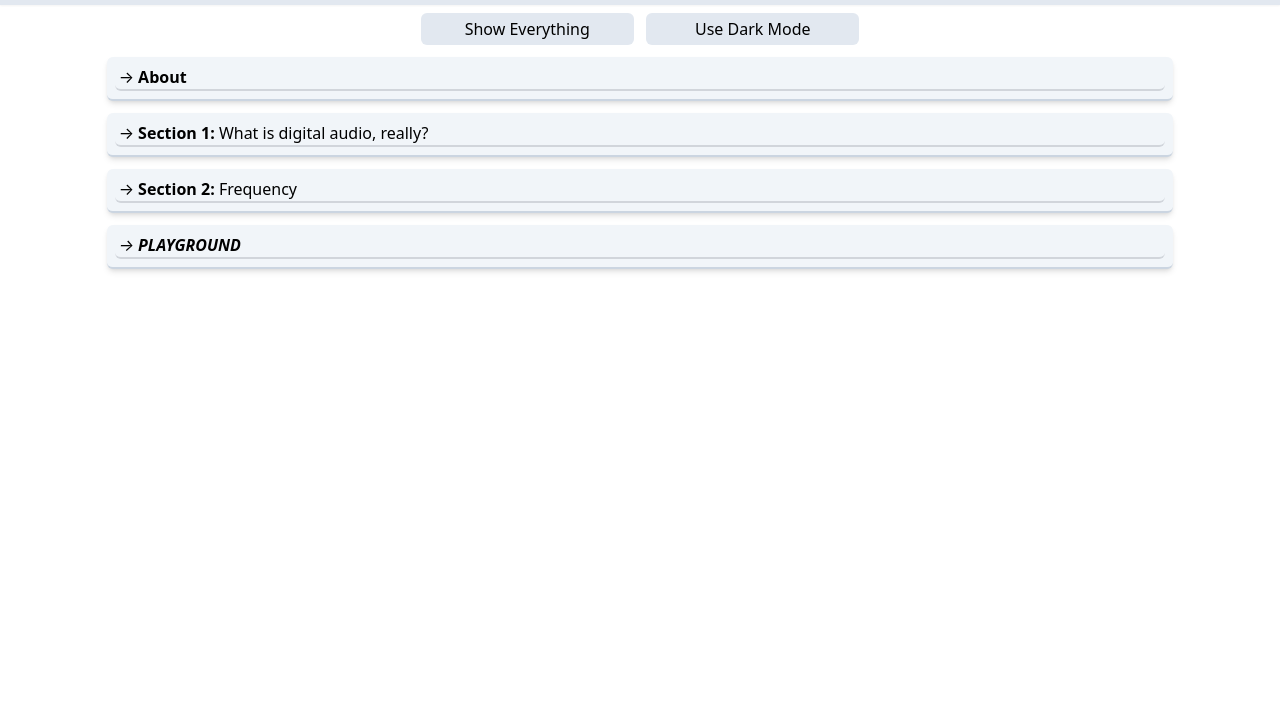
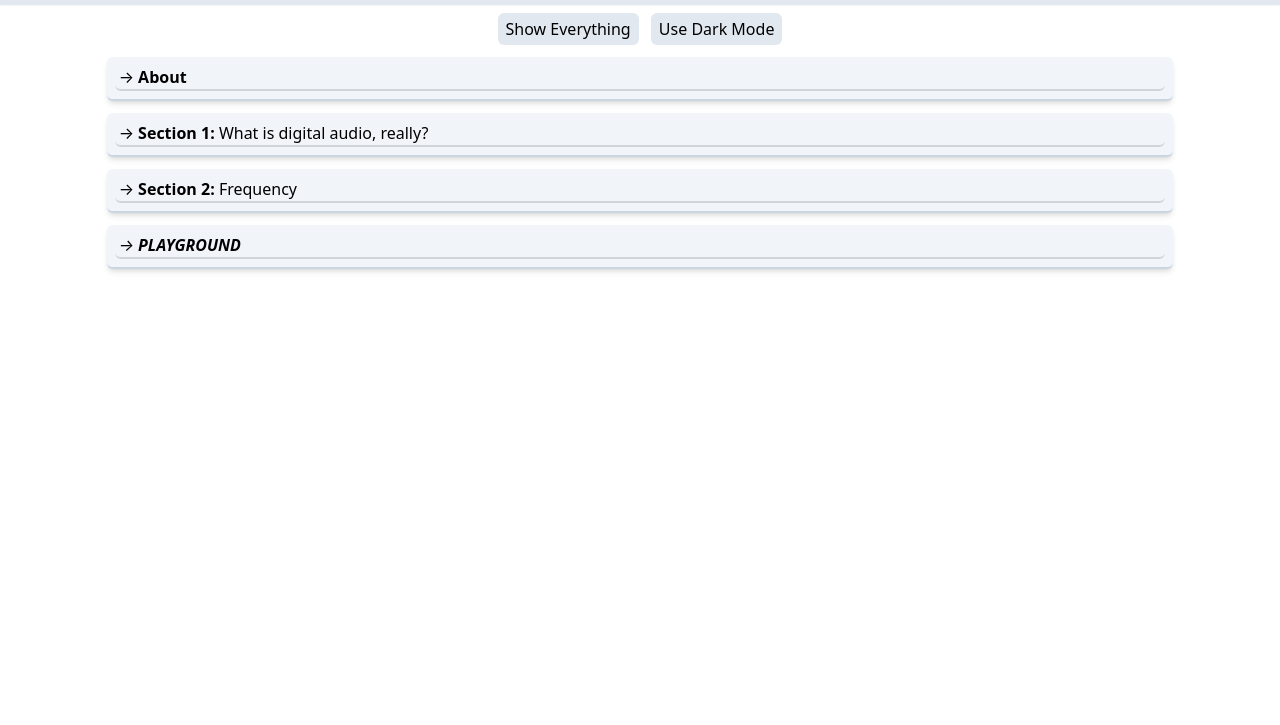
Before and after one commit to NotWoowoo/SoME-WFC-DSP, a website with bundled scripts: page index.html in a window 1280 px wide. Shown: the part 75-800 px from the top of the page. Built offline with nearby package versions, Linux system fonts and the light colour scheme; a script that the page names is missing.

Commit message:
Unwide the buttons

```diff
--- a/index.html
+++ b/index.html
@@ -23,8 +23,8 @@
 
 
     <p class="text-center my-2" >
-        <button onclick="toggleEverything(this)" class="button-colors rounded-md px-2 py-1 mx-1 w-1/6">Show Everything</button>
-        <button id="darkmode-btn" onclick="invertTheme()" class="button-colors rounded-md px-2 py-1 mx-1 w-1/6"></button>
+        <button onclick="toggleEverything(this)" class="button-colors rounded-md px-2 py-1 mx-1">Show Everything</button>
+        <button id="darkmode-btn" onclick="invertTheme()" class="button-colors rounded-md px-2 py-1 mx-1"></button>
     </p>
 
     <!--ABOUT DROPDOWN-->
```
Also changed, not shown: dist/main.css.
